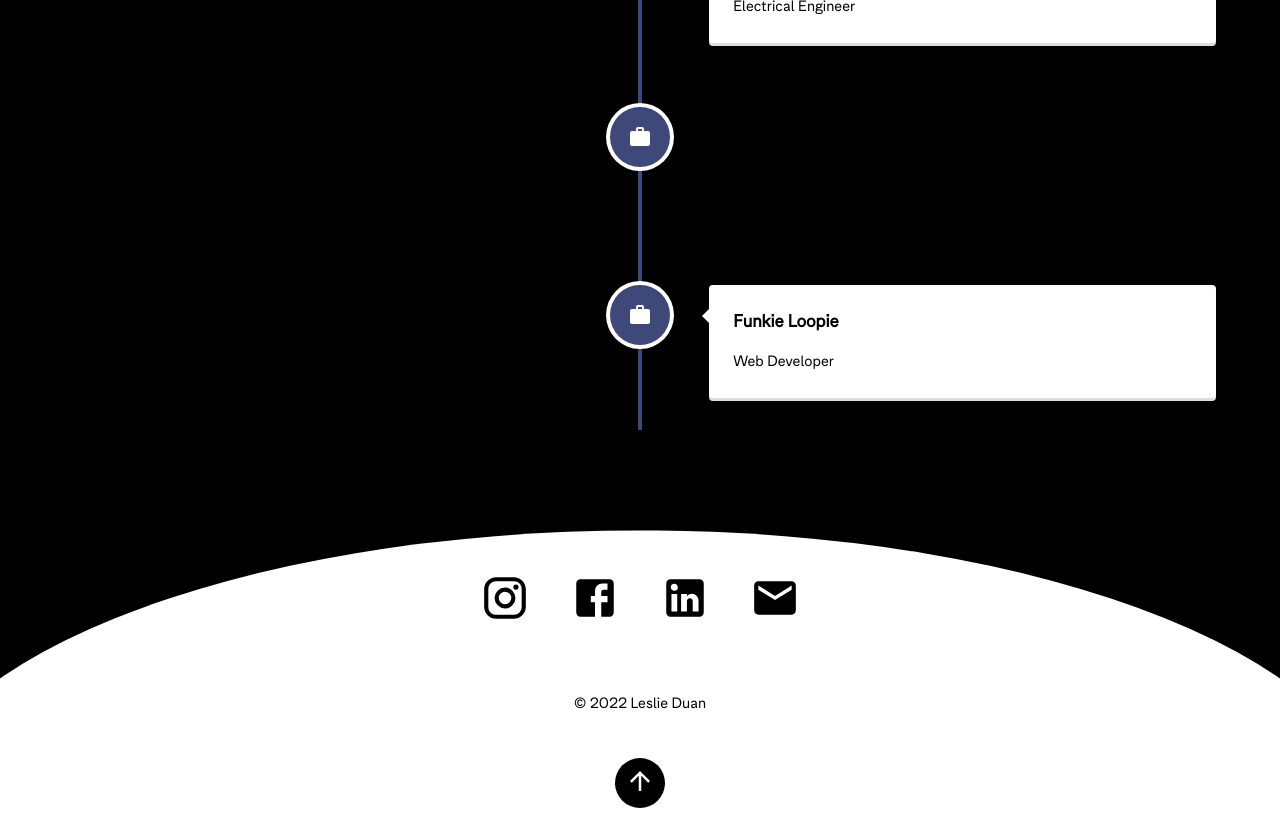
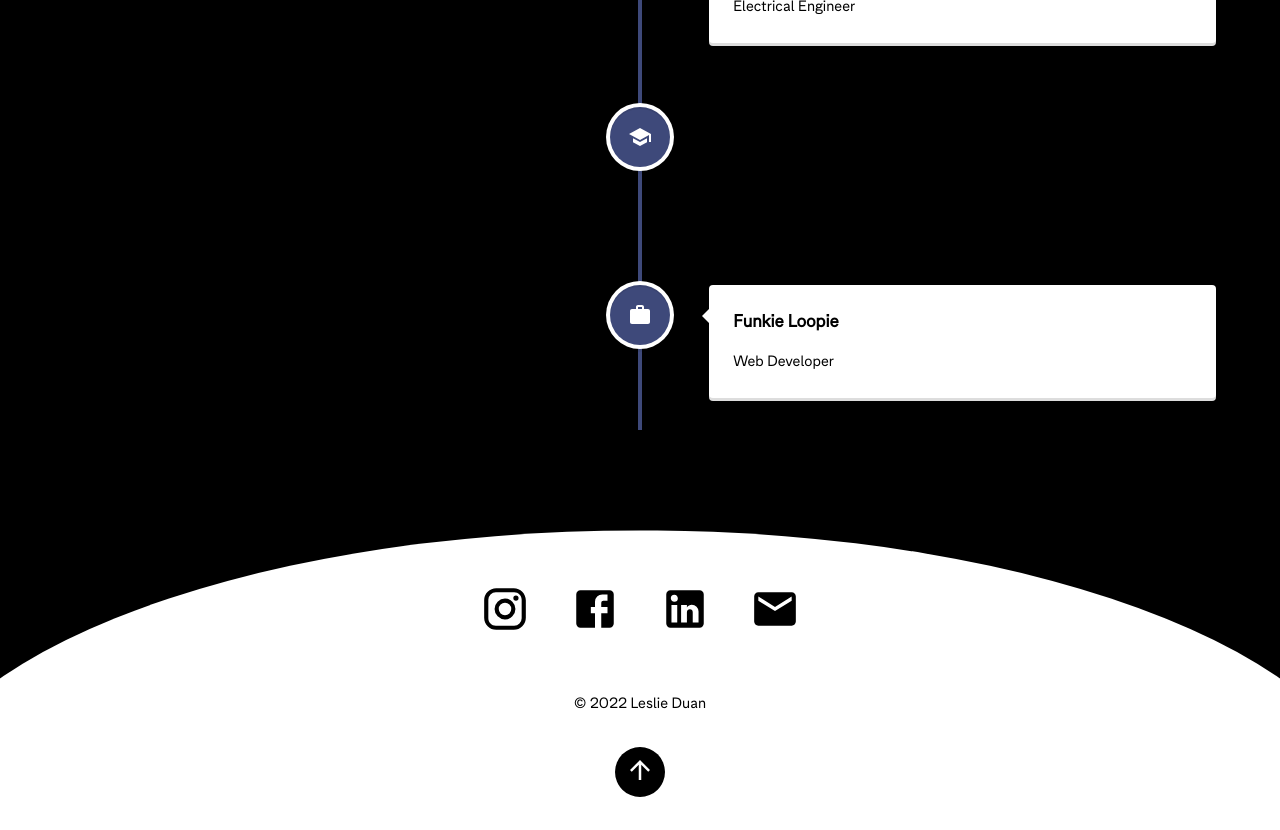
Before and after one commit to leslied41/my-portfolio, a React (Create React App) app: page /layout/experience in a window 1280 px wide. Shown: the part 360-1190 px from the top of the page. Built offline with nearby package versions, Linux system fonts and the light colour scheme.

Commit message:
update bugs

```diff
--- a/src/components/Footer/Footer.scss
+++ b/src/components/Footer/Footer.scss
@@ -7,8 +7,11 @@
   background-color: white;
   display: flex;
   flex-direction: column;
-  justify-content: space-around;
+  justify-content: space-evenly;
   align-items: center;
+  @media only screen and (max-width: 640px) {
+    height: 150px;
+  }
 
   button {
     border-radius: 50%;
--- a/src/components/Model/index.scss
+++ b/src/components/Model/index.scss
@@ -14,6 +14,9 @@
   align-items: center;
   justify-content: space-around;
   flex-direction: column;
+  @media screen and (max-width: 480px) {
+    width: calc(100% - 40px);
+  }
 
   .socialMedia {
     display: flex;
--- a/src/components/Navbar/Navbar.scss
+++ b/src/components/Navbar/Navbar.scss
@@ -31,6 +31,10 @@
       @media screen and (max-width: 768px) {
         padding-left: 50px;
         padding-right: 50px;
+      }
+      @media screen and (max-width: 420px) {
+        padding-left: 10px;
+        padding-right: 10px;
       }
       .nav-item {
         width: 100%;
--- a/src/components/Projects/index.scss
+++ b/src/components/Projects/index.scss
@@ -25,6 +25,7 @@
     }
     @media screen and (max-width: 640px) {
       grid-template-columns: repeat(1, 1fr);
+      gap: 25px;
     }
   }
 }
--- a/src/pages/Experience.tsx
+++ b/src/pages/Experience.tsx
@@ -28,7 +28,7 @@ const Experience = (props: Props) => {
           className="vertical-timeline-element-education"
           date="2012-2019"
           iconStyle={{ background: "#3e497a", color: "#fff" }}
-          icon={<SchoolIcon />}
+          icon={<WorkIcon />}
         >
           <h3 className="vertical-timeline-element-title">
             Xinxiang Civil Air Defense Office
@@ -39,7 +39,7 @@ const Experience = (props: Props) => {
           className="vertical-timeline-element-education"
           date="2019-2021"
           iconStyle={{ background: "#3e497a", color: "#fff" }}
-          icon={<WorkIcon />}
+          icon={<SchoolIcon />}
         >
           <h3 className="vertical-timeline-element-title">
             University of Tasmania
--- a/src/styles/Home.scss
+++ b/src/styles/Home.scss
@@ -32,6 +32,9 @@
         transform: translate3d(0, -50%, 0);
         opacity: 0;
         transition: all 0.3s ease-in-out;
+        @media screen and (max-width: 420px) {
+          font-size: 40px;
+        }
       }
       h2 {
         font-size: 70px;
```
